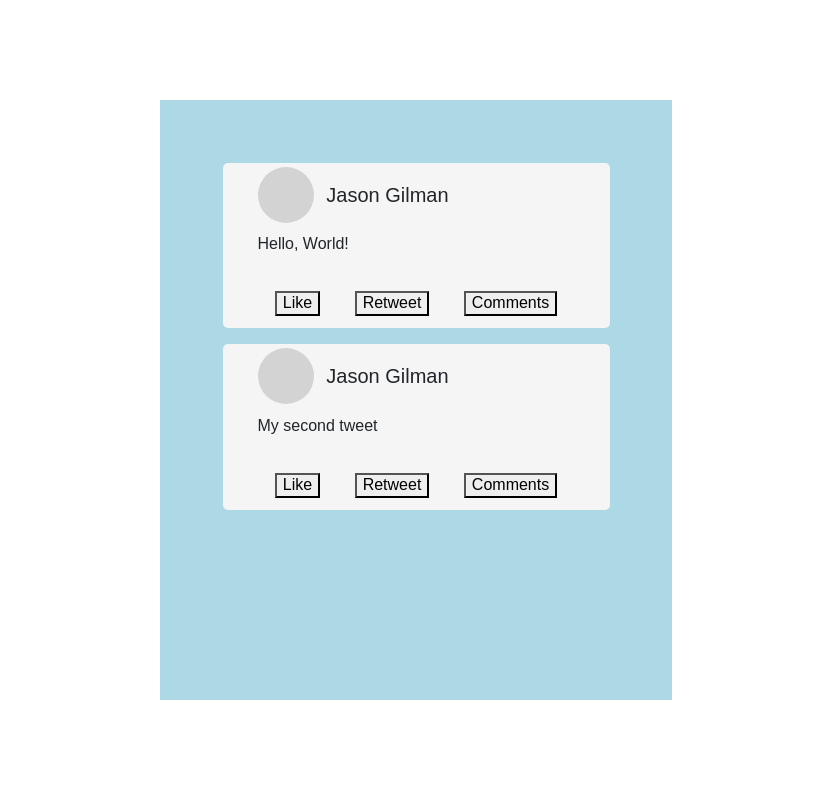
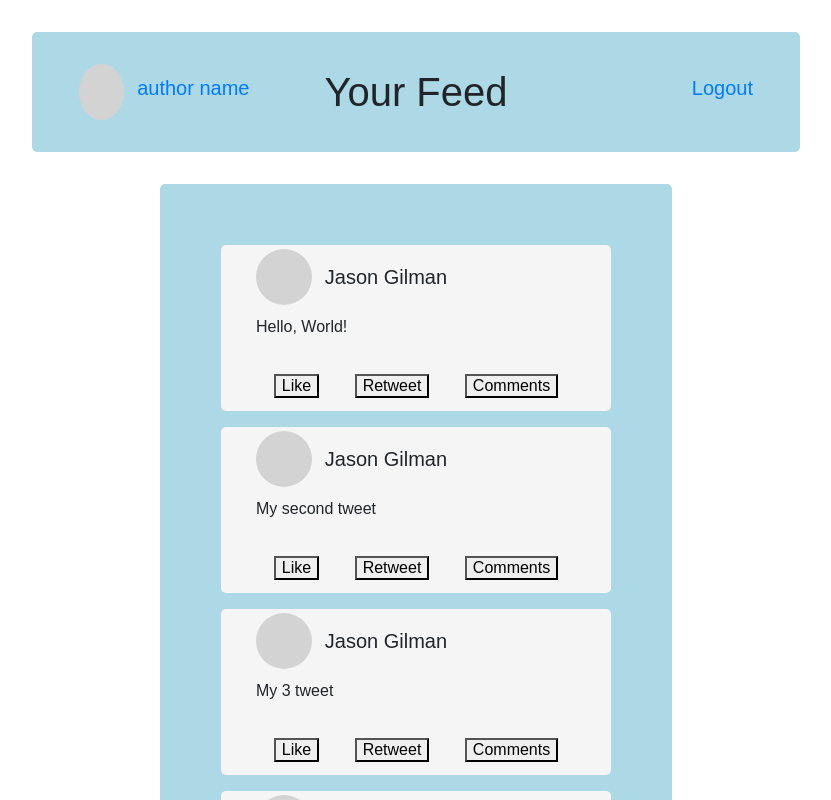
Before and after one commit to JasonGilman18/twitter-clone, an Angular app: page /feed/1 in a window 1280 px wide. Shown: the whole page, without its empty margins (224-1055 px from the left). Built offline with nearby package versions, Linux system fonts and the light colour scheme.

Commit message:
basic feed with header done

```diff
--- a/src/app/feed/feed.component.css
+++ b/src/app/feed/feed.component.css
@@ -1,14 +1,67 @@
 #mainContainer {
     height: 100vh;
+    overflow: hidden;
+}
+
+#headerContainer {
+    min-height: 10vh;
+    width: 60vw;
+    background-color: lightblue;
+    margin-bottom: 2rem;
+    margin-top: 2rem;
+    padding: 2rem;
+    border-radius: 5px;
+    display: grid;
+    grid-template-columns: 30% 40% 30%;
+}
+
+#authorContainer {
+    display: flex;
+    justify-content: center;
+    align-items: center;
+}
+
+#authorPhotoArea {
+    border-radius: 100%;
+    background-color: lightgrey;
+    height: 3.5rem;
+    width: 5rem;
+    margin: 0px;
+    margin-right: .8rem;
+}
+
+#authorName {
+    width: 25rem;
+}
+
+#titleContainer {
+    display: flex;
+    justify-content: center;
+    align-items: center;
+}
+
+#feedTitle {
+    margin-bottom: 0px;
+}
+
+#logoutContainer {
+    display: flex;
+    align-items: center;
+    justify-content: end;
+}
+
+#feedContainer {
     display: flex;
     justify-content: center;
     align-items: center;
 }
 
 #boxContainer {
-    height: 75vh;
+    height: 80vh;
     width: 40vw;
     background-color: lightblue;
     padding: 5%;
     position: relative;
+    overflow-y: auto;
+    border-radius: 5px;
 }
--- a/src/app/feed/feed.component.html
+++ b/src/app/feed/feed.component.html
@@ -1,6 +1,22 @@
 <div class="container-fluid" id="mainContainer">
-    <div class="container" id="boxContainer">
-        <app-tweet *ngFor="let tweet of tweets" [tweet]="tweet"></app-tweet>
+    <div class="container-fluid">
+        <div class="container" id="headerContainer">
+            <div class="container" id="authorContainer">
+                <div class="container" id="authorPhotoArea"></div>
+                <a routerLink="{{'/profile/' + user.id}}" routerLinkActive="active" ariaCurrentWhenActive="page" id="authorName"><h5>author name</h5></a>
+            </div>
+            <div class="container" id="titleContainer">
+                <h1 id="feedTitle">Your Feed</h1>
+            </div>
+            <div class="container" id="logoutContainer">
+                <a routerLink="/" routerLinkActive="active" ariaCurrentWhenActive="page"><h5>Logout</h5></a>
+            </div>
+        </div>
+    </div>
+    <div class="container-fluid" id="feedContainer">
+        <div class="container" id="boxContainer">
+            <app-tweet *ngFor="let tweet of tweets" [tweet]="tweet"></app-tweet>
+        </div>
     </div>
 </div>
 
--- a/src/app/model/tweet.service.ts
+++ b/src/app/model/tweet.service.ts
@@ -6,7 +6,14 @@ export class TweetDataService {
 
     private static tweets: TweetDetails[] = [
         new TweetDetails(1, "Hello, World!"),
-        new TweetDetails(1, "My second tweet")
+        new TweetDetails(1, "My second tweet"),
+        new TweetDetails(1, "My 3 tweet"),
+        new TweetDetails(1, "My 4 tweet"),
+        new TweetDetails(1, "My 5 tweet"),
+        new TweetDetails(1, "My 6 tweet"),
+        new TweetDetails(1, "My 7 tweet"),
+        new TweetDetails(1, "My 8 tweet"),
+        new TweetDetails(1, "My 9 tweet")
     ];
 
     getTweets() {
```
